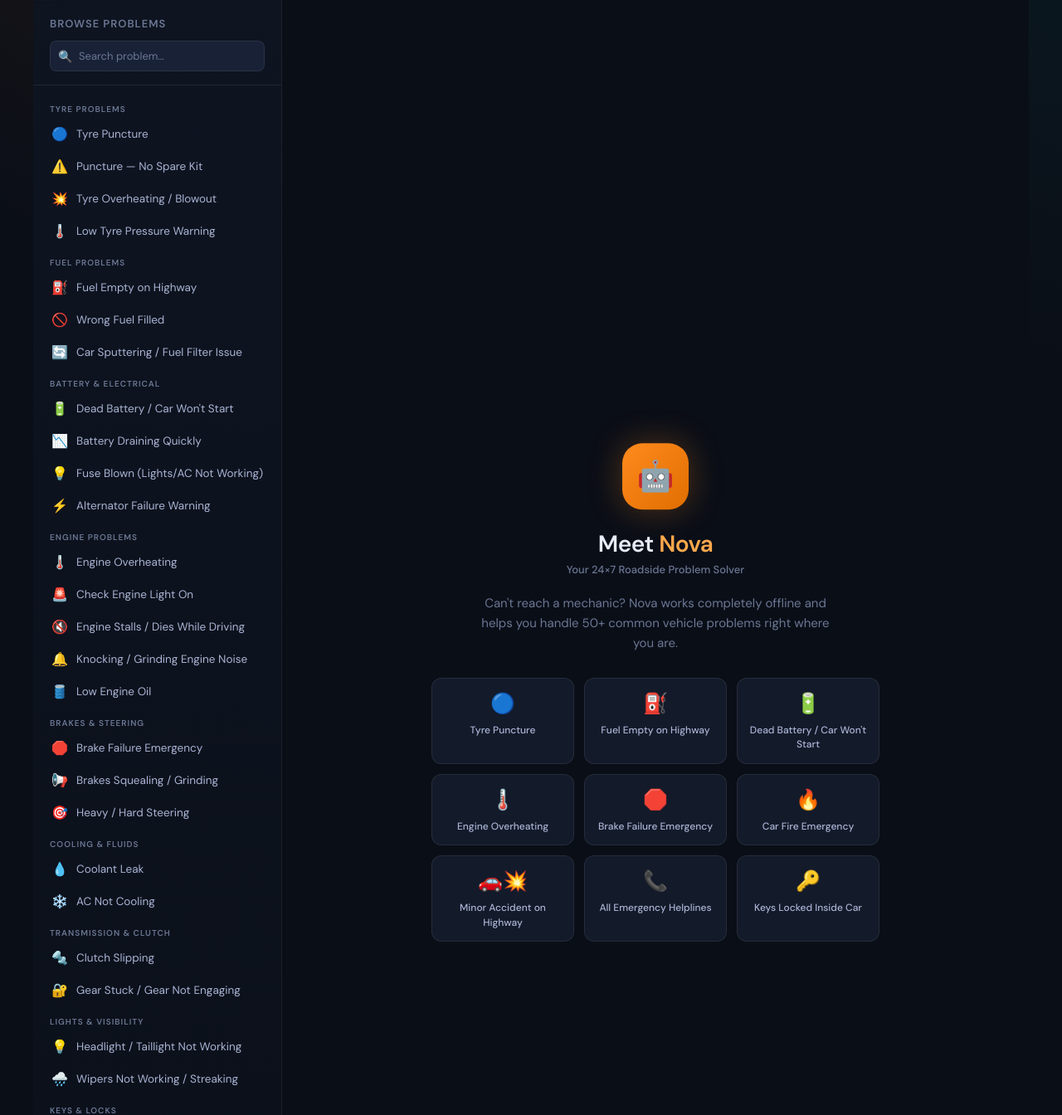
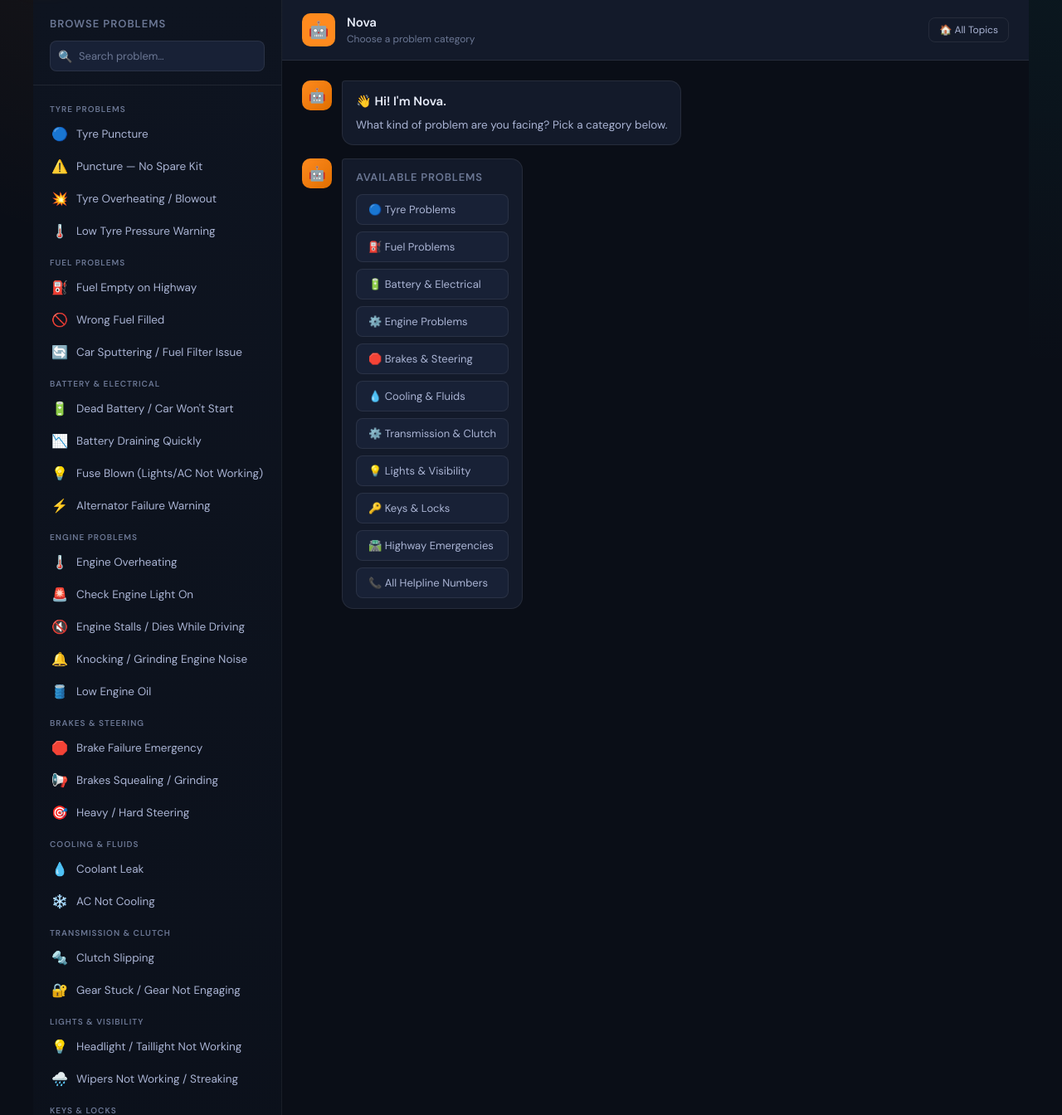
Before and after one commit to adityasah15/roadrescue, a Spring Boot app: page /nova.html in a window 1280 px wide. Shown: the part 70-1414 px from the top of the page at 83% size. Run offline with Spring Boot 4, Linux system fonts and the light colour scheme; some of the project's set-up classes (security, data sources, template engines, error pages and the like) are left out, and stand-ins take their place.

Commit message:
feat: add sign-out back-button prompt and rework Nova chat flow
- customer.html: confirm sign-out on browser back, guard against
  stale cached page state via pageshow
- nova.html: replace welcome screen flow with a guided
  category -> sub-problem -> steps conversation, greeting reset,
  and persistent thread when browsing problems

```diff
--- a/src/main/resources/static/nova.html
+++ b/src/main/resources/static/nova.html
@@ -630,7 +630,7 @@
           <h3 id="chatHeaderTitle">Problem</h3>
           <p id="chatHeaderSub">Nova is helping you</p>
         </div>
-        <button class="btn-home" onclick="showWelcome()">🏠 All Topics</button>
+        <button class="btn-home" onclick="startConversation()">🏠 All Topics</button>
       </div>
       <div class="messages" id="messages"></div>
       <div class="input-bar">
@@ -1368,7 +1368,90 @@
 }
 
 // ════════════════════════════════════════════════════════
-// OPEN A PROBLEM
+// CONVERSATION FLOW — categories → sub-problems → steps
+// ════════════════════════════════════════════════════════
+// Start (on load / greeting): greet and list all available
+// top-level options (categories).
+function startConversation() {
+  showChat();
+  document.getElementById('chatHeaderIcon').textContent = '🤖';
+  document.getElementById('chatHeaderTitle').textContent = 'Nova';
+  document.getElementById('chatHeaderSub').textContent = 'Choose a problem category';
+
+  document.querySelectorAll('.cat-item').forEach(el => el.classList.remove('active'));
+
+  const msgs = document.getElementById('messages');
+  msgs.innerHTML = '';
+
+  addBotMessage(`
+    <div style="font-size:15px; font-weight:600; margin-bottom:6px;">👋 Hi! I'm Nova.</div>
+    <div style="font-size:13.5px; color:var(--text-secondary); line-height:1.6;">
+      What kind of problem are you facing? Pick a category below.
+    </div>
+  `);
+  showCategories();
+}
+
+// Bot bubble listing every category as a clickable option.
+function showCategories() {
+  let html = `<div style="font-size:13px; font-weight:700; color:var(--text-muted); text-transform:uppercase; letter-spacing:0.8px; margin-bottom:10px;">Available Problems</div>`;
+  html += `<div class="step-buttons" style="margin-top:0;">`;
+  KB.categories.forEach(cat => {
+    html += `<button class="step-btn" onclick="openCategory('${cat.id}')">${cat.icon} ${cat.label}</button>`;
+  });
+  html += `</div>`;
+  addBotMessage(html);
+}
+
+// Step 2: user picks a category → list its sub-problems.
+function openCategory(catId) {
+  const cat = KB.categories.find(c => c.id === catId);
+  if (!cat) return;
+
+  document.getElementById('chatHeaderIcon').textContent = cat.icon;
+  document.getElementById('chatHeaderTitle').textContent = cat.label;
+  document.getElementById('chatHeaderSub').textContent = 'Pick the exact problem';
+
+  addUserMessage(cat.label);
+
+  let html = `<div style="font-size:13.5px; color:var(--text-secondary); line-height:1.6; margin-bottom:10px;">Here are the <b>${cat.label}</b>. Select the one that matches your situation:</div>`;
+  html += `<div class="step-buttons" style="margin-top:0;">`;
+  cat.problems.forEach(p => {
+    html += `<button class="step-btn" onclick="chooseProblem('${p.id}')">${p.icon} ${p.title}</button>`;
+  });
+  html += `</div>`;
+  addBotMessage(html);
+}
+
+// Step 3: user picks a sub-problem → show its information/steps.
+// Appends to the thread so the conversation is preserved.
+function chooseProblem(problemId) {
+  const p = allProblems.find(x => x.id === problemId);
+  if (!p) return;
+
+  // Sidebar highlight (if visible)
+  document.querySelectorAll('.cat-item').forEach(el => el.classList.remove('active'));
+  const catEl = document.getElementById('cat_' + problemId);
+  if (catEl) catEl.classList.add('active');
+
+  document.getElementById('chatHeaderIcon').textContent = p.icon;
+  document.getElementById('chatHeaderTitle').textContent = p.title;
+  document.getElementById('chatHeaderSub').textContent = 'Nova is guiding you';
+
+  addUserMessage(p.title);
+  addTyping();
+  setTimeout(() => {
+    removeTyping();
+    addBotMessage(buildSolutionHTML(p));
+  }, 400);
+}
+
+function isGreeting(text) {
+  return /^(hi+|hey+|hello+|yo|start|menu|help|\?)$/i.test(text.trim());
+}
+
+// ════════════════════════════════════════════════════════
+// OPEN A PROBLEM (direct jump — sidebar / quick cards)
 // ════════════════════════════════════════════════════════
 function openProblem(problemId) {
   const p = allProblems.find(x => x.id === problemId);
@@ -1389,7 +1472,8 @@
   const msgs = document.getElementById('messages');
   msgs.innerHTML = '';
 
-  // Bot intro message
+  // Echo the picked problem, then show the solution
+  addUserMessage(p.title);
   addBotMessage(buildSolutionHTML(p));
   msgs.scrollTop = msgs.scrollHeight;
 }
@@ -1434,6 +1518,7 @@
     <span class="feedback-label">Was this helpful?</span>
     <button class="fb-btn" onclick="this.textContent='👍 Thanks!'; this.style.color='var(--success)'">👍 Yes</button>
     <button class="fb-btn" onclick="showRelated()">🔄 See Related</button>
+    <button class="fb-btn" onclick="startConversation()">🏠 All Topics</button>
   </div>`;
 
   return html;
@@ -1503,6 +1588,12 @@
   if (!text) return;
   input.value = '';
 
+  // Greetings reset the conversation back to the category menu
+  if (isGreeting(text)) {
+    startConversation();
+    return;
+  }
+
   // If not in chat screen, switch to it
   showChat();
   document.getElementById('chatHeaderIcon').textContent = '🔍';
@@ -1524,19 +1615,19 @@
     if (matches.length === 0) {
       addBotMessage(`
         <div style="font-size:14px;">I couldn't find an exact match for "<b>${escHtml(text)}</b>".</div>
-        <div style="font-size:13px; color:var(--text-muted); margin-top:8px; line-height:1.6;">Try different keywords like "flat tyre", "fuel empty", "engine hot", "battery dead", or browse categories on the left.</div>
+        <div style="font-size:13px; color:var(--text-muted); margin-top:8px; line-height:1.6;">Try different keywords like "flat tyre", "fuel empty", "engine hot", "battery dead", or browse categories below.</div>
         <div class="step-buttons" style="margin-top:12px;">
+          <button class="step-btn" onclick="showCategories()">📋 Browse all categories</button>
           <button class="step-btn" onclick="openProblem('all_helplines')">📞 View all emergency helplines</button>
-          <button class="step-btn" onclick="showWelcome()">🏠 Browse all topics</button>
         </div>
       `);
     } else if (matches.length === 1) {
-      openProblem(matches[0].id);
+      chooseProblem(matches[0].id);
     } else {
       let html = `<div style="font-size:14px; margin-bottom:12px;">Found <b>${matches.length}</b> results for "<b>${escHtml(text)}</b>" — which one?</div>`;
-      html += `<div class="step-buttons">`;
+      html += `<div class="step-buttons" style="margin-top:0;">`;
       matches.slice(0, 6).forEach(m => {
-        html += `<button class="step-btn" onclick="openProblem('${m.id}')">${m.icon} ${m.title}</button>`;
+        html += `<button class="step-btn" onclick="chooseProblem('${m.id}')">${m.icon} ${m.title}</button>`;
       });
       html += `</div>`;
       addBotMessage(html);
@@ -1549,9 +1640,9 @@
 // ════════════════════════════════════════════════════════
 function showRelated() {
   const sample = allProblems.filter(p => p.id !== 'all_helplines').sort(() => Math.random() - 0.5).slice(0, 4);
-  let html = `<div style="font-size:14px; margin-bottom:10px;">You might also need:</div><div class="step-buttons">`;
+  let html = `<div style="font-size:14px; margin-bottom:10px;">You might also need:</div><div class="step-buttons" style="margin-top:0;">`;
   sample.forEach(p => {
-    html += `<button class="step-btn" onclick="openProblem('${p.id}')">${p.icon} ${p.title}</button>`;
+    html += `<button class="step-btn" onclick="chooseProblem('${p.id}')">${p.icon} ${p.title}</button>`;
   });
   html += `</div>`;
   addBotMessage(html);
@@ -1563,19 +1654,8 @@
 renderSidebar();
 renderQuickGrid();
 
-// Greet
-setTimeout(() => {
-  const msgs = document.getElementById('messages');
-  if (msgs) {
-    addBotMessage(`
-      <div style="font-size:15px; font-weight:600; margin-bottom:6px;">👋 Hello! I'm Nova.</div>
-      <div style="font-size:13.5px; color:var(--text-secondary); line-height:1.6;">
-        I work <b>completely offline</b> and can help you with 55+ roadside problems — from a flat tyre to fuel emergency to brake failure.<br><br>
-        Pick a topic from the left, tap a quick card above, or just type your problem here.
-      </div>
-    `);
-  }
-}, 100);
+// Greet and show the category menu
+startConversation();
 </script>
 </body>
 </html>
```
Also changed, not shown: src/main/resources/static/customer.html (+23 -0 lines).
